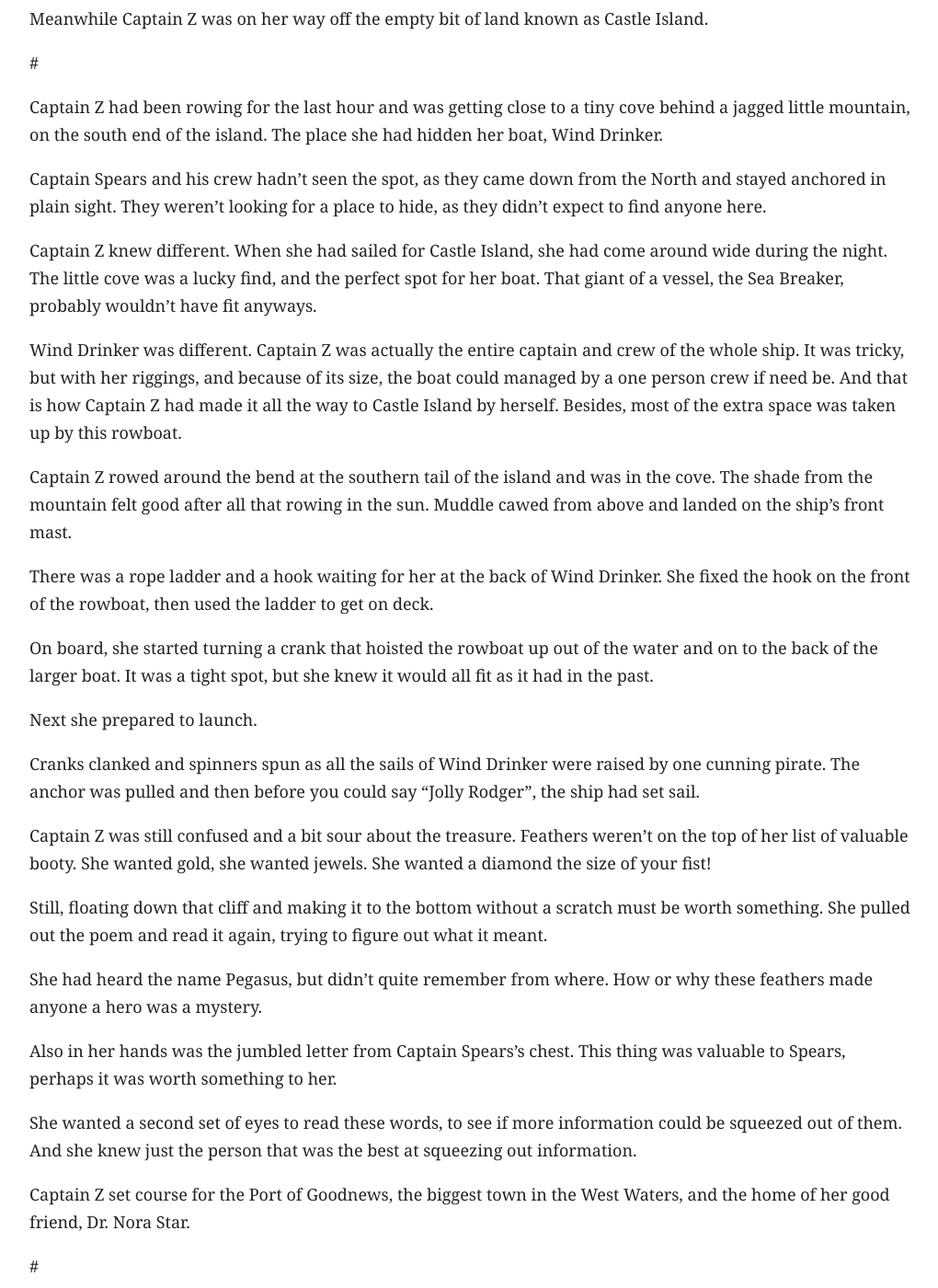
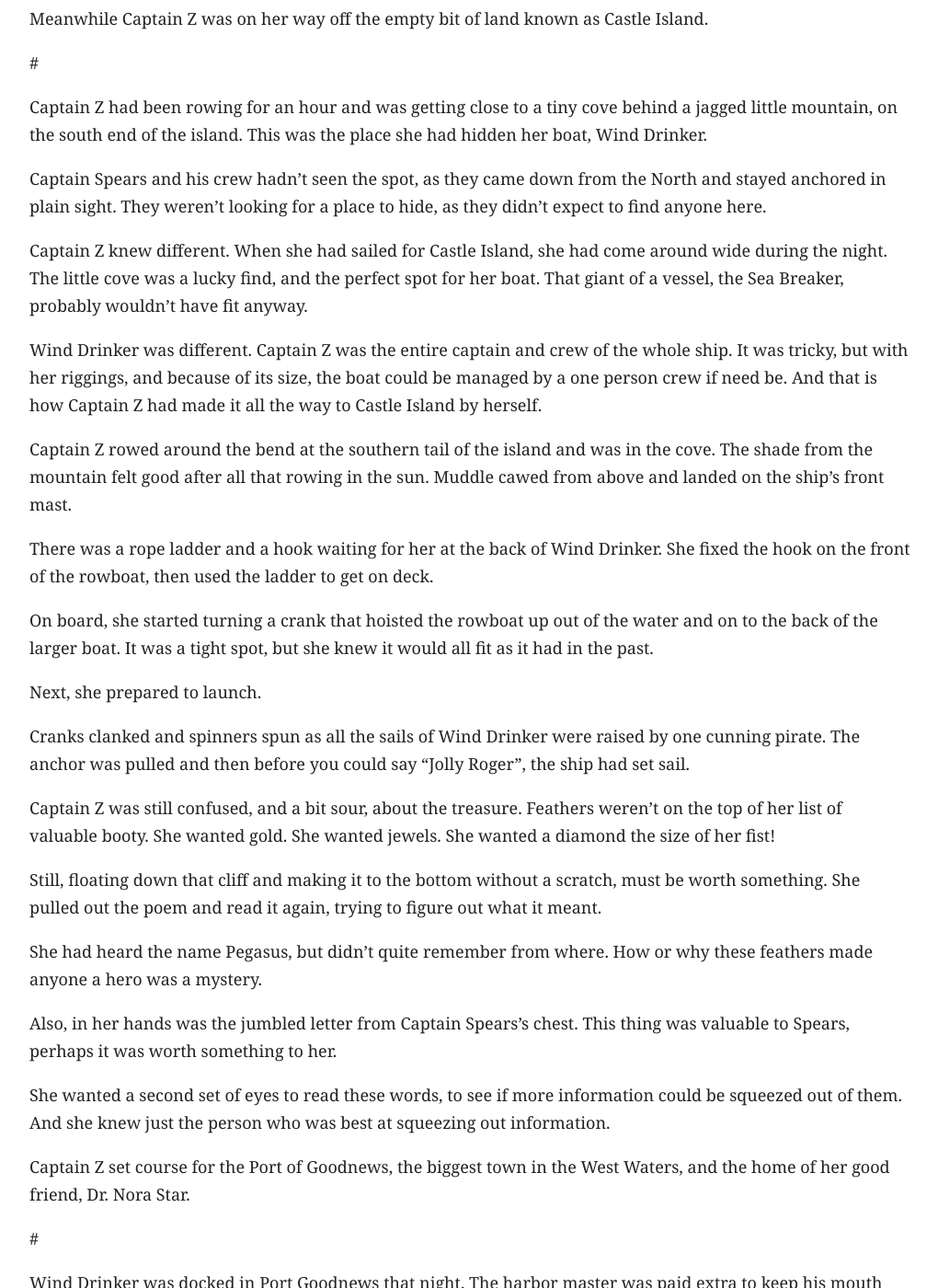
Before and after one commit to vlandham/captain_z, a Jekyll site: the page built from _posts/2014-08-11-captain_z.md, in a window 1280 px wide and 1400 px high, scrolled down 23885 px. Shown: the whole window at 92% size, without its empty margins (128-1148 px from the left). Built offline with Jekyll 4.4.1, drawn with Linux system fonts in a browser that asks for light colours; some web fonts are replaced; some of the changed text lies outside the part shown.

Commit message:
halfway done with the first edits

```diff
--- a/_posts/2014-08-11-captain_z.md
+++ b/_posts/2014-08-11-captain_z.md
@@ -602,13 +602,13 @@
 
 #
 
-Up in the little cave on the side of the cliff, the pirates were still fighting over who would open the satchel they expected to have the treasure inside it.
+Up in the little cave on the side of the cliff, the pirates were still fighting over who would open the satchel of treasure.
 
-In fact it was such a fight that no one but Hissy and Barnacle Bill had noticed Captain Z's fall.
+In fact, it was such a fight that no one but Hissy and Barnacle Bill had noticed Captain Z's fall.
 
-Bill had stayed out of the fight over the bag, as he didn't want to get hurt in the scuffle. He was on the other side of the cave, near the doorway when he saw Hissy try for the feather and watched in horror as Captain Z slipped and disappeared  from view. In fact it was such a terrible sight that he just stood there with his mouth open wide and his eyes opened wider as the others continued to fight.
+Bill had stayed out of the fight over the bag, as he didn't want to get hurt in the scuffle. He was on the other side of the cave, near the doorway when he saw Hissy try for the feather and watched in horror as Captain Z slipped and disappeared  from view. In fact it was such a terrible sight that he just stood there with his mouth open wide and his eyes opened wider, as the others continued to fight.
 
-Golden George had grabbed the bag away from Smelly Ned, who had pushed poor old Jon Thumb down to get at it. But now they were all wrestling on the floor again.
+Golden George had grabbed the bag away from Smelly Ned, who had pushed poor old Jon Thumb down to get it. But now they were all wrestling on the floor again.
 
 "Enough ya sea rats," their captain bellowed. "Hand me the booty."
 
@@ -638,7 +638,7 @@
 
 "Where did she off to?" he said in a low voice. Not really a question to the crew, but this was the cue for Barnacle Bill to finally speak up.
 
-"H H H Hissy!" He stammered.
+"H- H- H- Hissy!" He stammered.
 
 "Hissy what?" Spears said, glancing at the cat. She was near the window cleaning her paws, as if nothing at all had happened.
 
@@ -666,13 +666,13 @@
 
 #
 
-Captain Z had been rowing for the last hour and was getting close to a tiny cove behind a jagged little mountain, on the south end of the island. The place she had hidden her boat, Wind Drinker.
+Captain Z had been rowing for an hour and was getting close to a tiny cove behind a jagged little mountain, on the south end of the island. This was the place she had hidden her boat, Wind Drinker.
 
 Captain Spears and his crew hadn't seen the spot, as they came down from the North and stayed anchored in plain sight. They weren't looking for a place to hide, as they didn't expect to find anyone here.
 
-Captain Z knew different. When she had sailed for Castle Island, she had come around wide during the night. The little cove was a lucky find, and the perfect spot for her boat. That giant of a vessel, the Sea Breaker, probably wouldn't have fit anyways.
+Captain Z knew different. When she had sailed for Castle Island, she had come around wide during the night. The little cove was a lucky find, and the perfect spot for her boat. That giant of a vessel, the Sea Breaker, probably wouldn't have fit anyway.
 
-Wind Drinker was different. Captain Z was actually the entire captain and crew of the whole ship. It was tricky, but with her riggings, and because of its size, the boat could managed by a one person crew if need be. And that is how Captain Z had made it all the way to Castle Island by herself. Besides, most of the extra space was taken up by this rowboat.
+Wind Drinker was different. Captain Z was the entire captain and crew of the whole ship. It was tricky, but with her riggings, and because of its size, the boat could be managed by a one person crew if need be. And that is how Captain Z had made it all the way to Castle Island by herself.
 
 Captain Z rowed around the bend at the southern tail of the island and was in the cove. The shade from the mountain felt good after all that rowing in the sun. Muddle cawed from above and landed on the ship's front mast.
 
@@ -680,19 +680,19 @@
 
 On board, she started turning a crank that hoisted the rowboat up out of the water and on to the back of the larger boat. It was a tight spot, but she knew it would all fit as it had in the past.
 
-Next she prepared to launch.
+Next, she prepared to launch.
 
-Cranks clanked and spinners spun as all the sails of Wind Drinker were raised by one cunning pirate. The anchor was pulled and then before you could say "Jolly Rodger", the ship had set sail.
+Cranks clanked and spinners spun as all the sails of Wind Drinker were raised by one cunning pirate. The anchor was pulled and then before you could say "Jolly Roger", the ship had set sail.
 
-Captain Z was still confused and a bit sour about the treasure. Feathers weren't on the top of her list of valuable booty. She wanted gold, she wanted jewels. She wanted a diamond the size of your fist!
+Captain Z was still confused, and a bit sour, about the treasure. Feathers weren't on the top of her list of valuable booty. She wanted gold. She wanted jewels. She wanted a diamond the size of her fist!
 
-Still, floating down that cliff and making it to the bottom without a scratch must be worth something. She pulled out the poem and read it again, trying to figure out what it meant.
+Still, floating down that cliff and making it to the bottom without a scratch, must be worth something. She pulled out the poem and read it again, trying to figure out what it meant.
 
 She had heard the name Pegasus, but didn't quite remember from where. How or why these feathers made anyone a hero was a mystery.
 
-Also in her hands was the jumbled letter from Captain Spears's chest. This thing was valuable to Spears, perhaps it was worth something to her.
+Also, in her hands was the jumbled letter from Captain Spears's chest. This thing was valuable to Spears, perhaps it was worth something to her.
 
-She wanted a second set of eyes to read these words, to see if more information could be squeezed out of them. And she knew just the person that was the best at squeezing out information.
+She wanted a second set of eyes to read these words, to see if more information could be squeezed out of them. And she knew just the person who was best at squeezing out information.
 
 Captain Z set course for the Port of Goodnews, the biggest town in the West Waters, and the home of her good friend, Dr. Nora Star.
 
@@ -1191,7 +1191,7 @@
 
 What she saw took her breath away.
 
-There wasn't just one ship out in the water, so early in the morning. There was an entire fleet of ships, and they were all flying the black flag of the Jolly Rodger. Pirates had come into the port.
+There wasn't just one ship out in the water, so early in the morning. There was an entire fleet of ships, and they were all flying the black flag of the Jolly Roger. Pirates had come into the port.
 
 Most were floating out in the open waters, in a loose formation. A few were docking near the center of town. From where she stood, high up on the hill, Captain Z could barely make out pirate crews coming off these docked ships. They were coming into the city, and looked to be carrying swords, knives, and guns with them.
 
```
Also changed, not shown: other parts of _posts/2014-08-11-captain_z.md (+7 -7 lines), out/captain_z.md (+28 -28 lines), 1 other file.
